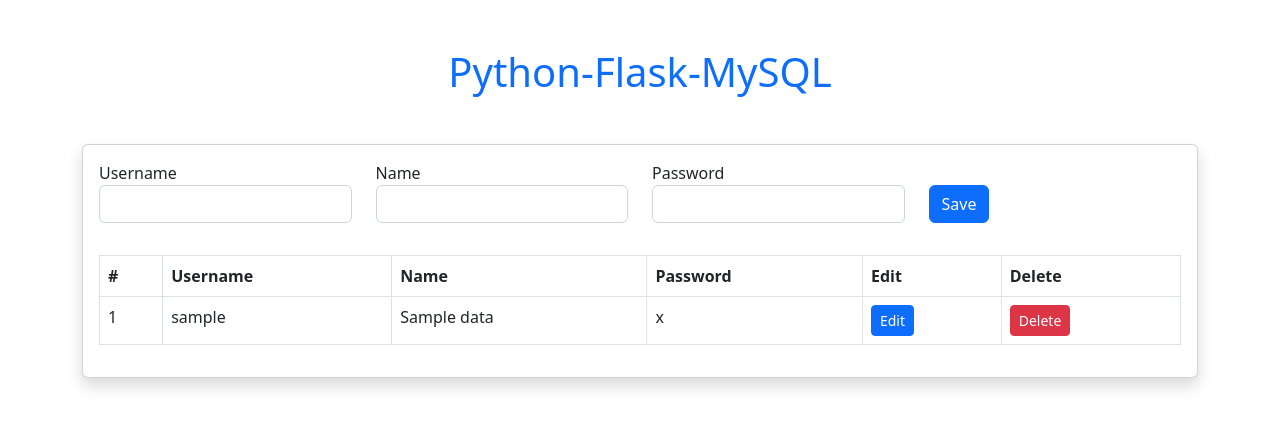
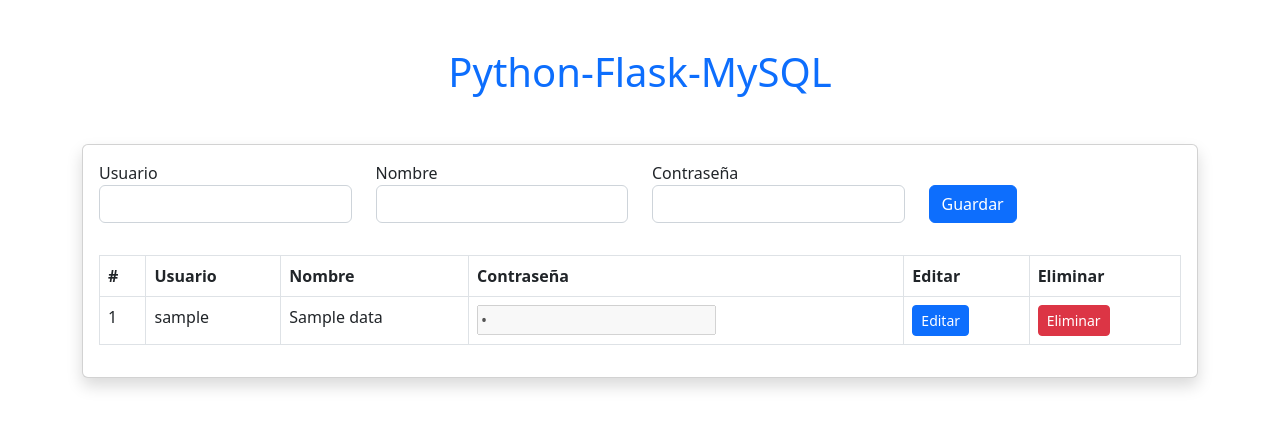
Before and after one commit to JuaniPucheta/Python-UTN, a Flask app: template practica_07/src/templates/index.html in a window 1280 px wide. Shown: the top 428 px of the page. Run offline with Flask 3, Linux system fonts and the light colour scheme; the template is opened without the code that fills it: most values are stand-ins (such as "Sample title", 1, 10 or a date in 2020).

Commit message:
modal delete & running

```diff
--- a/practica_07/src/app.py
+++ b/practica_07/src/app.py
@@ -55,7 +55,7 @@ def addUser():
     return redirect(url_for('home'))
 
 #Ruta para eliminar usuarios de la BD
-@app.route("/delete/<string:id>")
+@app.route("/delete/<string:id>", methods=['POST','DELETE'])
 def delete(id):
     cursor = db.database.cursor()
     sql = "DELETE FROM users WHERE id = %s"
--- a/practica_07/src/templates/index.html
+++ b/practica_07/src/templates/index.html
@@ -4,7 +4,9 @@
     <meta charset="UTF-8">
     <meta http-equiv="X-UA-Compatible" content="IE=edge">
     <meta name="viewport" content="width=device-width, initial-scale=1.0">
-    <title>Document</title>
+    <title>Python-UTN</title>
+    <!-- favicon named favicon.ico in /templates/favicon.ico -->
+    <link rel="shortcut icon" href="../favicon.ico" type="image/x-icon">
 
     <link href="https://cdn.jsdelivr.net/npm/bootstrap@5.2.3/dist/css/bootstrap.min.css" rel="stylesheet" integrity="sha384-rbsA2VBKQhggwzxH7pPCaAqO46MgnOM80zW1RWuH61DGLwZJEdK2Kadq2F9CUG65" crossorigin="anonymous">
     <script src="https://cdn.jsdelivr.net/npm/bootstrap@5.2.3/dist/js/bootstrap.bundle.min.js" integrity="sha384-kenU1KFdBIe4zVF0s0G1M5b4hcpxyD9F7jL+jjXkk+Q2h455rYXK/7HAuoJl+0I4" crossorigin="anonymous"></script>
@@ -21,19 +23,19 @@
                     <div class="row mb-3">
 
                         <div class="col">
-                            <label>Username</label>
+                            <label>Usuario</label>
                             <input type="text" class="form-control mb-3" name="username">
                         </div>
                         <div class="col">
-                            <label>Name</label>
+                            <label>Nombre</label>
                             <input type="text" class="form-control mb-3" name="name">
                         </div>
                         <div class="col">
-                            <label>Password</label>
-                            <input type="text" class="form-control mb-3" name="password">
+                            <label>Contraseña</label>
+                            <input type="password" class="form-control mb-3" name="password">
                         </div>
                         <div class="col">
-                            <button class="btn btn-primary mb-3 mt-4" type="submit">Save</button>
+                            <button class="btn btn-primary mb-3 mt-4" type="submit">Guardar</button>
                         </div>
 
                     </div>
@@ -43,11 +45,11 @@
                 <table class="table table-bordered">
                     <thead>
                         <th scope="col">#</th>
-                        <th scope="col">Username</th>
-                        <th scope="col">Name</th>
-                        <th scope="col">Password</th>
-                        <th scope="col">Edit</th>
-                        <th scope="col">Delete</th>
+                        <th scope="col">Usuario</th>
+                        <th scope="col">Nombre</th>
+                        <th scope="col">Contraseña</th>
+                        <th scope="col">Editar</th>
+                        <th scope="col">Eliminar</th>
                     </thead>
                     <tbody>
                         {% for d in data %}
@@ -55,9 +57,13 @@
                             <td>{{ d.id }}</td>
                             <td>{{ d.username }}</td>
                             <td>{{ d.name }}</td>
-                            <td>{{ d.password }}</td>
-                            <td><button class="btn btn-primary btn-sm" id="btn-edit{{d.id}}" data-bs-toggle="modal" data-bs-target="#modal{{d.id}}">Edit</button></td>  <!-- id="btn-edit{{d.id}}" -->
-                            <td><a href="{{url_for('delete', id=d.id)}}" class="btn btn-danger btn-sm">Delete</a></td>  <!-- href="{{url_for('delete', id=d.id)}}" -->
+                            <td><input type="password" disabled value="{{ d.password }}"></td>
+                            <td><button class="btn btn-primary btn-sm" id="btn-edit{{d.id}}" data-bs-toggle="modal" data-bs-target="#modal{{d.id}}">Editar</button></td>  <!-- id="btn-edit{{d.id}}" -->
+                            <td>
+                                <button class="btn btn-danger btn-sm" data-bs-toggle="modal" data-bs-target="#deleteModal{{d.id}}">
+                                    Eliminar
+                                </button>
+                            </td>
                         </tr>
 
                         <!-- Modal -->
@@ -75,28 +81,53 @@
 
                                     <div class="row mb-3">
                                         <div class="col">
-                                            <label>Username</label>
+                                            <label>Usuario</label>
                                             <input type="text" class="form-control mb-3" name="username" value="{{d.username}}">
                                         </div>
                                         <div class="col">
-                                            <label>Name</label>
+                                            <label>Nombre</label>
                                             <input type="text" class="form-control mb-3" name="name" value="{{d.name}}">
                                         </div>
                                         <div class="col">
-                                            <label>Password</label>
-                                            <input type="text" class="form-control mb-3" name="password" value="{{d.password}}">
+                                            <label>Contraseña</label>
+                                            <input type="password" class="form-control mb-3" name="password" value="{{d.password}}">
                                         </div>
                                     </div>
 
                                 </div>
                                 <div class="modal-footer">
-                                    <button type="button" class="btn btn-secondary" data-dismiss="modal">Close</button>
-                                    <button type="submit" class="btn btn-primary">Save changes</button>
+                                    <button type="button" class="btn btn-secondary" data-dismiss="modal">Cerrar</button>
+                                    <button type="submit" class="btn btn-primary">Guardar Cambios</button>
                                 </div>
                             </form>
                               </div>
                             </div>
                           </div>
+
+                        <!--Hacer un modal para delete preguntado si esta seguro-->
+                        <div class="modal fade" id="deleteModal{{d.id}}" tabindex="-1" role="dialog" aria-labelledby="exampleModalLabel" aria-hidden="true">
+                            <div class="modal-dialog" role="document">
+                                <div class="modal-content">
+                                <div class="modal-header">
+                                    <h5 class="modal-title" id="exampleModalLabel">Eliminar Usuario</h5>
+                                    <button type="button" class="close" data-dismiss="modal" aria-label="Close">
+                                    <span aria-hidden="true">&times;</span>
+                                    </button>
+                                </div>
+                                <div class="modal-body">
+                                    <p>¿Estás seguro que deseas eliminar este usuario?</p>
+                                    <p>{{d.username}}</p>
+                                </div>
+                                <div class="modal-footer">
+                                    <button type="button" class="btn btn-secondary" data-dismiss="modal">Cancelar</button>
+                                    <form action="{{ url_for('delete', id=d.id) }}" method="POST">
+                                      <input type="hidden" name="_method" value="DELETE">
+                                      <button type="submit" class="btn btn-danger">Eliminar</button>
+                                    </form>
+                                  </div>
+                                </div>
+                            </div>
+                        </div>
 
                         {% endfor %}
                     </tbody>
```
Also changed, not shown: practica_07/src/README.md (added), practica_07/src/favicon.ico (added).
